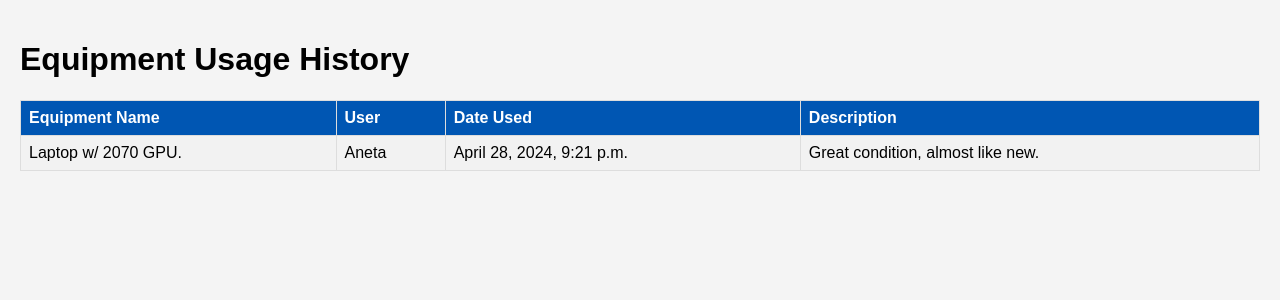
After one commit to anetaolszak/equipmentinventory, a Django app: page /reports/usage/ in a window 1280 px wide. The commit adds this page. Shown: the top 300 px of the page. Run offline with Django 5.2, Linux system fonts and the light colour scheme; a user stored in the database is signed in; data comes from the database, SQL or seed files in the repository.

Commit message:
I created generate various types of reports, such as current inventory status, equipment usage history, warranty, overdue equipment

```diff
--- a/equipmentinventory/appone/admin.py
+++ b/equipmentinventory/appone/admin.py
@@ -1,5 +1,5 @@
 from django.contrib import admin
-from .models import Equipment, DeviceType, DeviceWarranty, Location, Status
+from .models import Equipment, DeviceType, DeviceWarranty, Location, Status, UsageHistory
 
 # Register your models here.
 
@@ -8,3 +8,4 @@ admin.site.register(DeviceType)
 admin.site.register(DeviceWarranty)
 admin.site.register(Location)
 admin.site.register(Status)
+admin.site.register(UsageHistory)
--- a/equipmentinventory/appone/models.py
+++ b/equipmentinventory/appone/models.py
@@ -1,5 +1,6 @@
 from django.db import models
 from django.contrib.auth.models import User
+from django.utils import timezone
 # Create your models here.
 
 
@@ -12,10 +13,17 @@ class DeviceType(models.Model):
         return self.type
 
 class DeviceWarranty(models.Model):
-    warranty = models.CharField(max_length=200)
+    WARRANTY_CHOICES = (
+        (24, '24 months warranty provided'),
+        (12, '12 months warranty provided'),
+        (6, '6 months warranty provided'),
+    )
+
+    warranty_period = models.IntegerField(choices=WARRANTY_CHOICES)
+    expiration_date = models.DateField(default=timezone.now, null=True)
 
     def __str__(self):
-        return self.warranty
+        return f"{self.get_warranty_period_display()} (Expires on: {self.expiration_date})"
 
 class Location(models.Model):
     location = models.CharField(max_length=200)
@@ -46,6 +54,17 @@ class Equipment(models.Model):
     updated = models.DateTimeField(auto_now=True)
     created = models.DateTimeField(auto_now_add=True)
     user = models.ForeignKey(User, on_delete=models.SET_NULL,null=True)
+    due_date = models.DateField(null=True, blank=True)  # field to track due dates
+
 
     def __str__(self):
         return self.name
+
+class UsageHistory(models.Model):
+    equipment = models.ForeignKey(Equipment, on_delete=models.CASCADE)
+    user = models.ForeignKey(User, on_delete=models.SET_NULL, null=True, blank=True)
+    date_used = models.DateTimeField(auto_now_add=True)
+    notes = models.TextField(blank=True)
+
+    def __str__(self):
+        return f'{self.equipment.name} used on {self.date_used} by {self.user.username if self.user else "Unknown"}'
--- /dev/null
+++ b/equipmentinventory/appone/static/appone/reports.css
@@ -0,0 +1,81 @@
+
+      body {
+        font-family: Arial, sans-serif;
+        margin: 0;
+        padding: 20px;
+        background-color: #f4f4f4;
+      }
+      .container {
+        max-width: 1000px;
+        margin: auto;
+        background: white;
+        padding: 20px;
+      }
+      table {
+        width: 100%;
+        border-collapse: collapse;
+      }
+      table,
+      th,
+      td {
+        border: 1px solid #ddd;
+      }
+      th,
+      td {
+        text-align: left;
+        padding: 8px;
+      }
+      th {
+        background-color: #0056b3;
+        color: white;
+      }
+      tr:nth-child(even) {
+        background-color: #f2f2f2;
+      }
+      .title {
+        text-align: center;
+        margin-bottom: 20px;
+      }
+
+      .delete-container {
+        text-align: center;
+        padding-top: 50px;
+      }
+
+      .delete-form {
+        display: inline-block;
+        margin-bottom: 20px;
+      }
+
+      .delete-prompt {
+        font-weight: bold;
+      }
+
+      .button {
+        padding: 10px 20px;
+        margin: 5px;
+        text-decoration: none;
+        color: white;
+        border: none;
+        cursor: pointer;
+        border-radius: 5px;
+      }
+
+      .confirm {
+        background-color: #0056b3; /* Blue background */
+      }
+
+      .cancel {
+        background-color: #f44336; /* Red background */
+        padding: 10px 20px;
+        border-radius: 5px;
+        color: white;
+        text-decoration: none;
+        display: inline-block;
+        margin: 4px 2px;
+        cursor: pointer;
+      }
+
+      .cancel-container {
+        margin-top: 20px;
+      }
--- a/equipmentinventory/appone/templates/appone/createitem.html
+++ b/equipmentinventory/appone/templates/appone/createitem.html
@@ -7,6 +7,7 @@
   <link href="{% static 'appone/styles.css' %}" rel="stylesheet" />
   <div class="container">
 </head>
+
 <h1>Create Equipment Inventory</h1>
 
 <div>
--- /dev/null
+++ b/equipmentinventory/appone/templates/appone/usage_history.html
@@ -0,0 +1,38 @@
+{% load static %}
+<!-- inherits css from reports.css -->
+
+<!DOCTYPE html>
+<html lang="en">
+  <head>
+    <meta charset="UTF-8" />
+    <title>Equipment Usage History<</title>
+    <link
+      rel="stylesheet"
+      type="text/css"
+      href="{% static 'appone/reports.css' %}"
+    />
+  </head>
+  <body>
+    <h1>Equipment Usage History</h1>
+    <table border="1">
+      <tr>
+        <th>Equipment Name</th>
+        <th>User</th>
+        <th>Date Used</th>
+        <th>Description</th>
+      </tr>
+      {% for record in usage_history %}
+      <tr>
+        <td>{{ record.equipment.name }}</td>
+        <td>{{ record.user.username }}</td>
+        <td>{{ record.date_used }}</td>
+        <td>{{ record.notes }}</td>
+      </tr>
+      {% empty %}
+      <tr>
+        <td colspan="4">No usage history available.</td>
+      </tr>
+      {% endfor %}
+    </table>
+  </body>
+</html>
--- a/equipmentinventory/appone/urls.py
+++ b/equipmentinventory/appone/urls.py
@@ -8,6 +8,11 @@ urlpatterns = [
     path('createitem/', views.createItem, name = "appone_createitem"),
     path('updateitem/<str:id>', views.updateitem, name = "appone_updateitem"),
     path('deleteitem/<int:id>', views.deleteItem, name = "appone_deleteitem"),
+    path('reports/inventorystatus/', views.inventory_report, name="inventory_status"),
+    path('reports/usage/', views.equipment_usage_history, name='usage_history'),
+    path('reports/warranty/', views.warranty_report, name="warranty_report"),
+    path('reports/overdue/', views.overdue_equipment_report, name="overdue_equipment"),
+
 
 
 
--- a/equipmentinventory/appone/views.py
+++ b/equipmentinventory/appone/views.py
@@ -1,11 +1,16 @@
 from django.shortcuts import render, redirect
 from django.http import HttpResponse
-from .models import Equipment
+from .models import Equipment, DeviceWarranty, UsageHistory
 from .forms import CreateItemForm, ItemForm
+from django.utils import timezone
 from django.shortcuts import get_object_or_404
+from django.contrib.auth.decorators import login_required, user_passes_test
+
 
 # Create your views here.
 
+def is_admin(user):
+    return user.is_superuser
 
 
 def home(request):
@@ -21,6 +26,8 @@ def equipment(request, id):
     context = {'listitem': listitem}
     return render(request, 'appone/equipment.html', context)
 
+@login_required
+@user_passes_test(is_admin)
 def createItem(request):
     if request.method == "POST":
         form = CreateItemForm(request.POST)
@@ -31,27 +38,58 @@ def createItem(request):
             form = CreateItemForm()
     return render(request, 'appone/createitem.html', {"form": form})
 
+@login_required
+@user_passes_test(is_admin)
+def inventory_report(request):
+    # Query all equipment and their statuses
+    inventory = Equipment.objects.select_related('status').all()
+    return render(request, 'appone/inventory_report.html', {'inventory': inventory})
 
+@login_required
+@user_passes_test(is_admin)
+def equipment_usage_history(request):
+    # To track usage history
+    usage_history = UsageHistory.objects.all()
+    return render(request, 'appone/usage_history.html', {'usage_history': usage_history})
+
+@login_required
+@user_passes_test(is_admin)
+def warranty_report(request):
+    # This will fetch all Equipment objects and their related DeviceWarranty objects
+    inventory = Equipment.objects.all().select_related('devicewarranty')
+    return render(request, 'appone/warranty_report.html', {'inventory': inventory})
+
+@login_required
+@user_passes_test(is_admin)
+def overdue_equipment_report(request):
+    # To determine if equipment is overdue
+    overdue_equipment = Equipment.objects.filter(due_date__lt=timezone.now()).all()
+    return render(request, 'appone/overdue_report.html', {'overdue_equipment': overdue_equipment})
+
+@login_required
+@user_passes_test(is_admin)
 def updateitem(request, id):
-    listitem = Equipment.objects.get(id=id) # 'READE' pull out all information out of our databasde on the homepage
+    item = get_object_or_404(Equipment, id=id)  # Get the item or return 404 error if not found
 
     if request.method == 'POST':
         form = ItemForm(request.POST, instance=item)
         if form.is_valid():
-            #update the existing 'item' in the database
-            listitem.save()
-            # redirect to the equipment page
-            # return redirect (appone_equipment, item.id)
-            return redirect ('homepage')
+            form.save()  # Save the changes to the item
+            # Redirect to the updated item's page to see the changes
+            #return redirect('appone_updateitem', id=item.id)
+            return redirect("homepage")
     else:
-            form = ItemForm(instance=listitem)
-    context = {'listitem' :listitem, 'form': form}
-    return render(request,'appone/equipment.html', context)
+        form = ItemForm(instance=item)
 
+    context = {'form': form}
+    return render(request, 'appone/update_equipment_details.html', {'form': form})
 
+@login_required
+@user_passes_test(is_admin)
 def deleteItem(request, id):
     item = get_object_or_404(Equipment, id=id)
     if request.method == 'POST':
+        print(request.POST)  # This will print the POST data in the console
         item.delete()
         return redirect("homepage")
     return render(request, 'appone/delete.html', {"item" : item})
--- a/equipmentinventory/templates/main.html
+++ b/equipmentinventory/templates/main.html
@@ -4,6 +4,8 @@
     <meta charset="UTF-8" />
     <meta name="viewport" content="width=device-width, initial-scale=1.0" />
     <title>Equipment Inventory</title>
+    {% load static %}
+    <link rel="stylesheet" href="{% static 'appone/reports.css' %}" />
   </head>
   <body>
     {% include 'navbar.html'%}
```
Also changed, not shown: equipmentinventory/appone/forms.py (+10 -0 lines), equipmentinventory/appone/templates/appone/delete.html (+16 -11 lines), equipmentinventory/appone/templates/appone/inventory_report.html (added, +30 -0 lines), equipmentinventory/appone/templates/appone/overdue_report.html (added, +30 -0 lines), equipmentinventory/appone/templates/appone/update_equipment_details.html (added, +47 -0 lines), equipmentinventory/appone/templates/appone/updateitem.html (+10 -12 lines), equipmentinventory/appone/templates/appone/warranty_report.html (added, +71 -0 lines), equipmentinventory/appone/migrations/0006_equipment_due_date_usagehistory.py (added), equipmentinventory/appone/migrations/0007_remove_devicewarranty_warranty_and_more.py (added), equipmentinventory/appone/migrations/0008_alter_devicewarranty_warranty_period.py (added), equipmentinventory/appone/migrations/0009_alter_devicewarranty_expiration_date.py (added), equipmentinventory/db.sqlite3.
